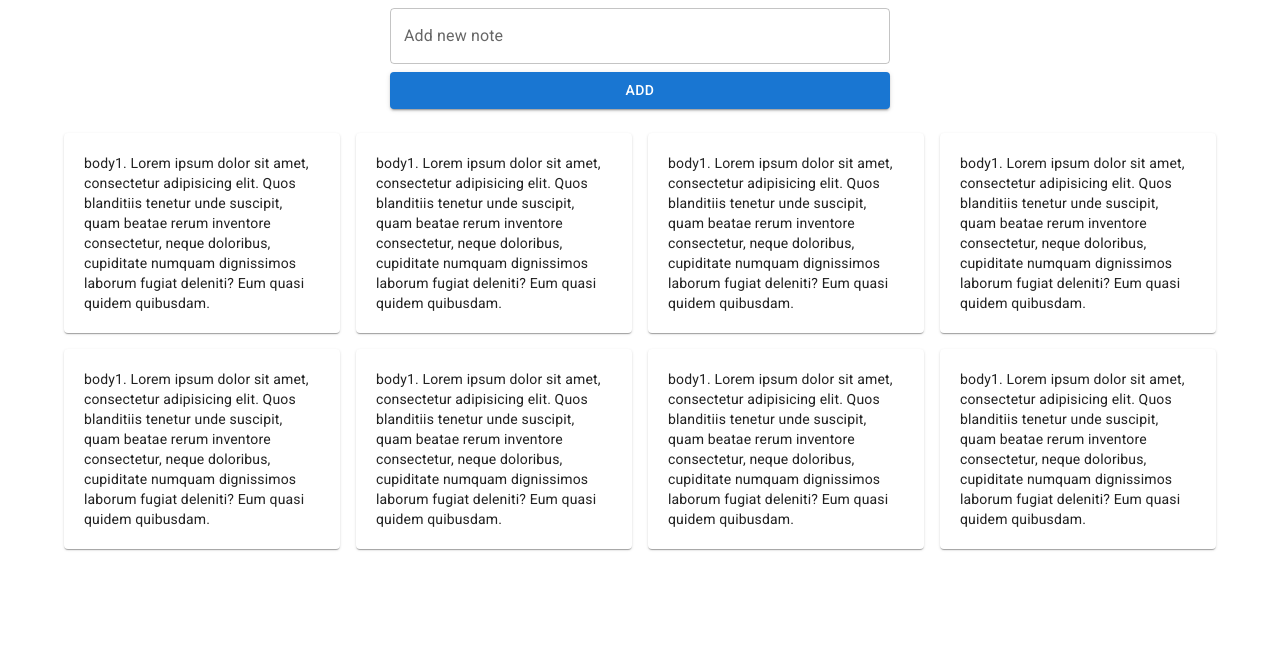
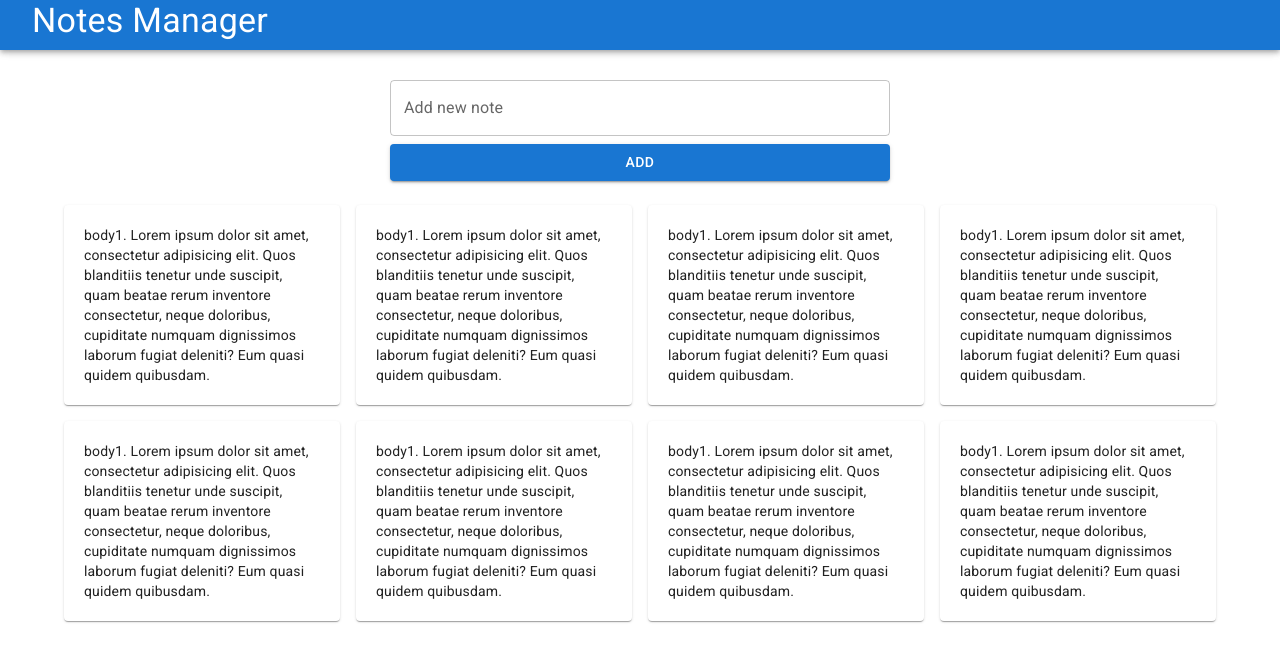
Before and after one commit to malmossa/notes-manager, a React (Create React App) app in the folder client/: page / in a window 1280 px wide. Shown: the top 662 px of the page. Built offline with nearby package versions, Linux system fonts and the light colour scheme.

Commit message:
Completed

```diff
--- a/client/src/App.js
+++ b/client/src/App.js
@@ -7,11 +7,13 @@ import "@fontsource/roboto/500.css";
 import "@fontsource/roboto/700.css";
 
 import AddNote from "./components/notes/AddNote";
+import Header from "./components/shared/header";
 import Notes from "./components/notes/Notes";
 
 function App() {
   return (
     <Fragment>
+      <Header />
       <Container>
         <AddNote />
         <Notes />
--- a/client/src/components/notes/AddNote.js
+++ b/client/src/components/notes/AddNote.js
@@ -4,7 +4,7 @@ import { Box, TextField, Button } from "@mui/material";
 function AddNote() {
   return (
     <Fragment>
-      <Box sx={{ width: 500, maxWidth: "100%" }} m="auto">
+      <Box sx={{ width: 500, maxWidth: "100%", mt: 10 }} m="auto">
         <TextField label="Add new note" fullWidth multiline />
         <Button fullWidth sx={{ mt: 1 }} variant="contained">
           Add
--- a/client/src/components/notes/Note.js
+++ b/client/src/components/notes/Note.js
@@ -6,7 +6,7 @@ import "./style.css";
 function Note() {
   return (
     <Fragment>
-      <Paper className="padding" sx={{ position: "relative" }}>
+      <Paper className="padding">
         <Typography variant="body2">
           body1. Lorem ipsum dolor sit amet, consectetur adipisicing elit. Quos
           blanditiis tenetur unde suscipit, quam beatae rerum inventore
--- /dev/null
+++ b/client/src/components/shared/header.js
@@ -0,0 +1,14 @@
+import React from "react";
+import { AppBar, Typography } from "@mui/material";
+
+function Header() {
+  return (
+    <AppBar>
+      <Typography variant="h4" align="justify" sx={{ ml: 4, height: 50 }}>
+        Notes Manager
+      </Typography>
+    </AppBar>
+  );
+}
+
+export default Header;
```
